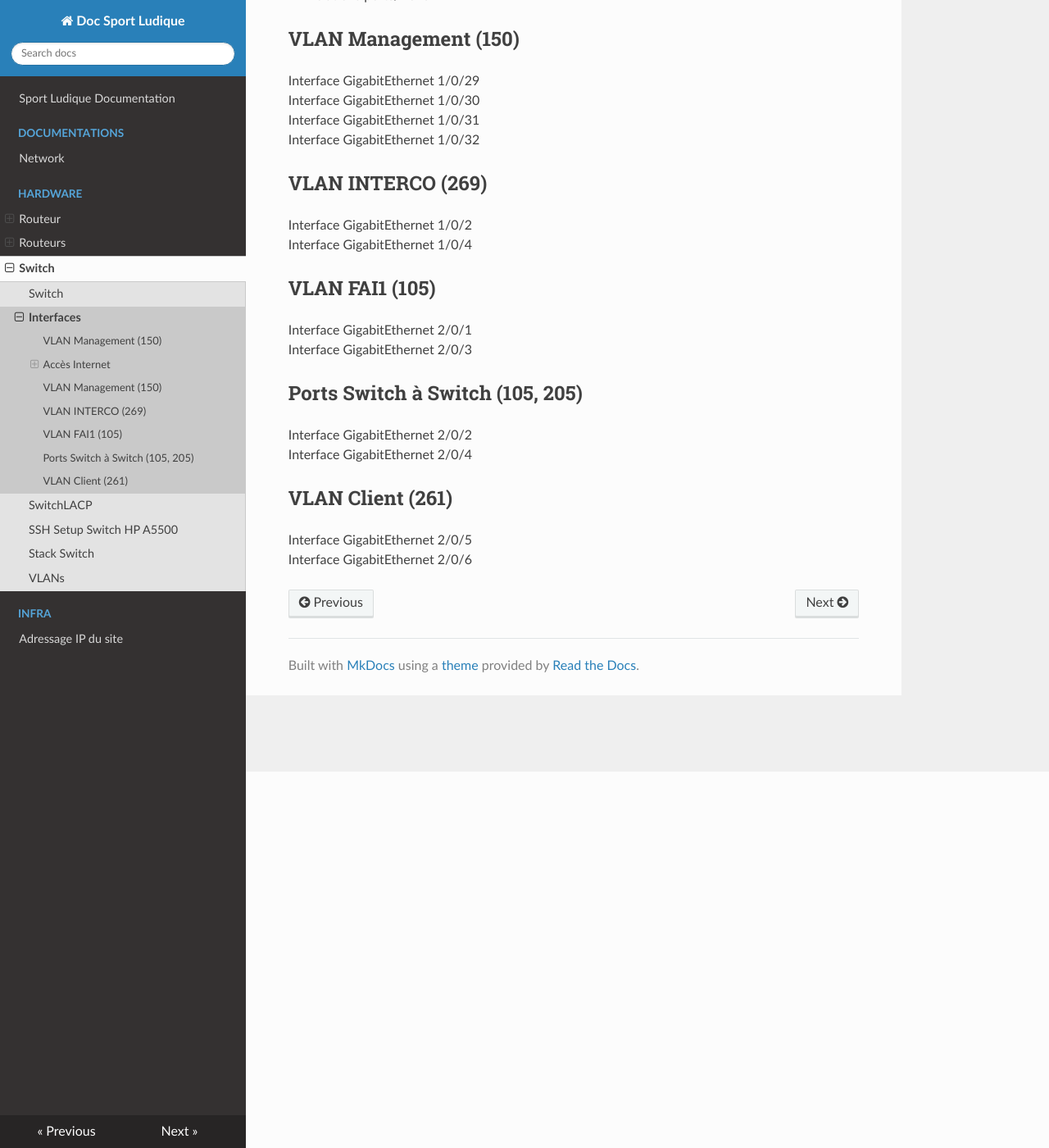
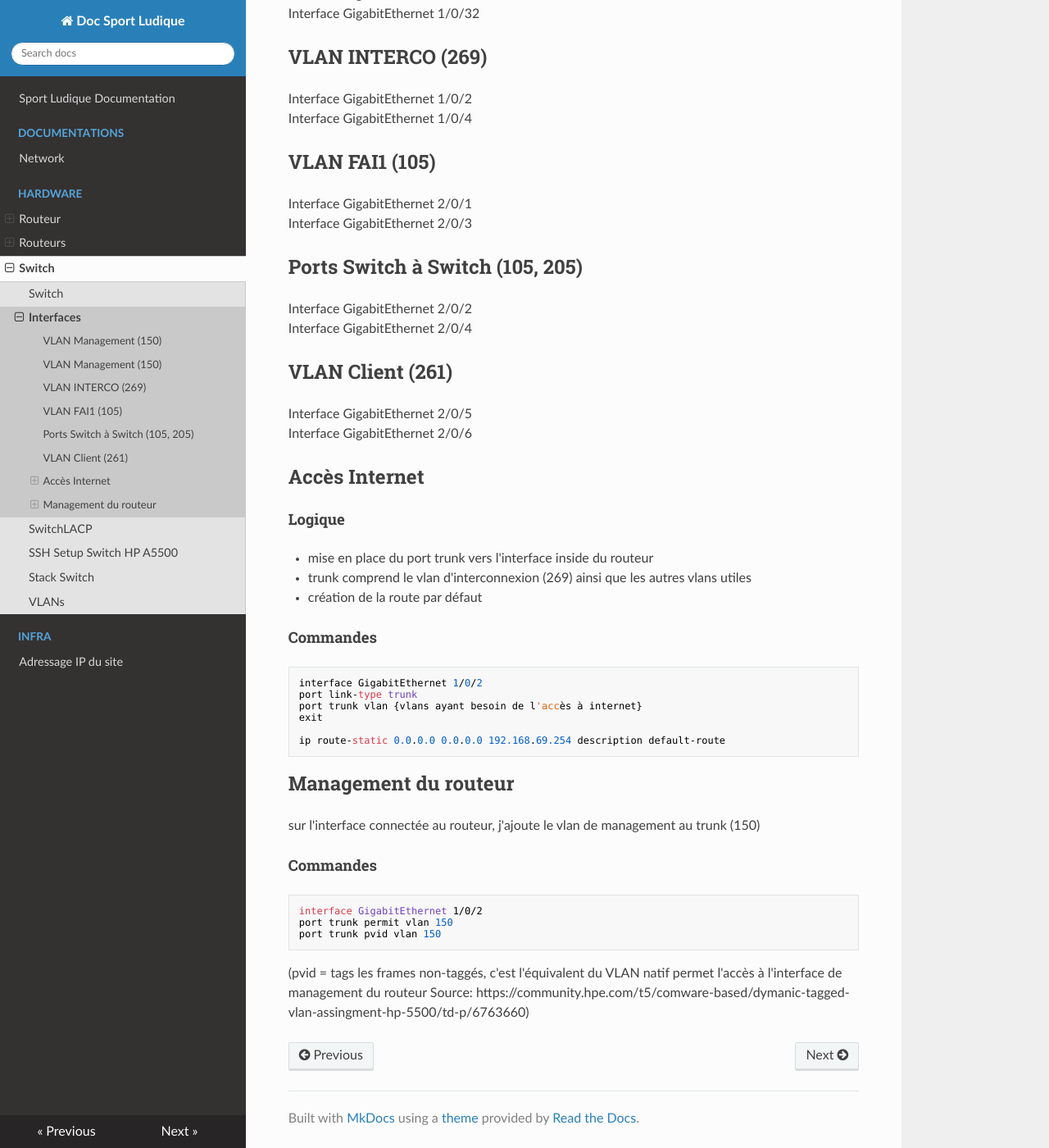
Before and after one commit to DSISportLudique/SportLudique2Doc, an MkDocs documentation site: the page built from docs/Hardware/Switch/SwitchHP.md, in a window 1280 px wide and 1400 px high, scrolled down 459 px. Shown: the whole window at 82% size. Built offline with MkDocs 1.6.1, drawn with Linux system fonts in a browser that asks for light colours; nearby versions of some CDN libraries; some of the changed text lies outside the part shown.

Commit message:
documentation Switch HP Accès Internet

````diff
--- a/docs/Hardware/Switch/SwitchHP.md
+++ b/docs/Hardware/Switch/SwitchHP.md
@@ -1,4 +1,6 @@
 # Interfaces
+
+Relations ports/vlans
 
 ## VLAN Management (150)
 
@@ -37,3 +31,37 @@
 ## VLAN Client (261)
 Interface GigabitEthernet 2/0/5
 Interface GigabitEthernet 2/0/6
+
+## Accès Internet
+
+#### Logique
+
+- mise en place du port trunk vers l'interface inside du routeur
+- trunk comprend le vlan d'interconnexion (269) ainsi que les autres vlans utiles
+- création de la route par défaut
+
+#### Commandes
+```
+interface GigabitEthernet 1/0/2
+port link-type trunk
+port trunk vlan {vlans ayant besoin de l'accès à internet}
+exit
+
+ip route-static 0.0.0.0 0.0.0.0 192.168.69.254 description default-route
+```
+
+## Management du routeur
+
+sur l'interface connectée au routeur, j'ajoute le vlan de management au trunk (150)
+
+#### Commandes
+
+```
+interface GigabitEthernet 1/0/2
+port trunk permit vlan 150
+port trunk pvid vlan 150
+```
+
+(pvid = tags les frames non-taggés, c'est l'équivalent du VLAN natif
+permet l'accès à l'interface de management du routeur
+Source: https://community.hpe.com/t5/comware-based/dymanic-tagged-vlan-assingment-hp-5500/td-p/6763660)
````
Also changed, not shown: other parts of docs/Hardware/Switch/SwitchHP.md (+0 -8 lines).
